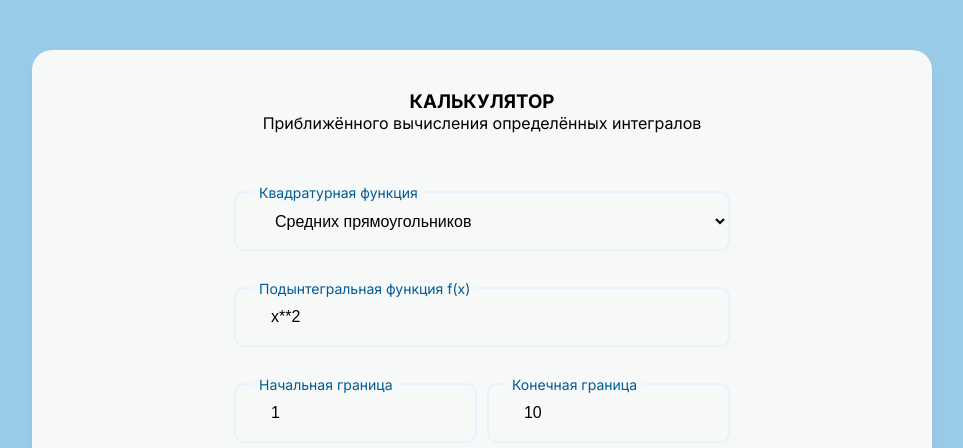
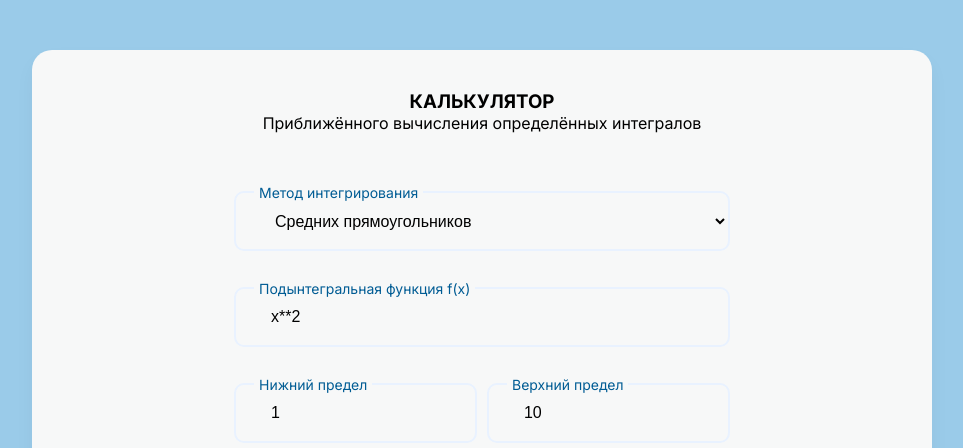
Before and after one commit to Suyukee/define-integral, a React (Create React App) app: page / in a window 1280 px wide. Shown: the top 448 px of the page, without its empty margins (158-1121 px from the left). Built offline with nearby package versions, Linux system fonts and the light colour scheme; the HTML template or start-up script is replaced by a standard one.

Commit message:
Конец проекта, отправляю дипломную работу

```diff
--- a/src/App.js
+++ b/src/App.js
@@ -47,7 +47,7 @@ function App() {
         <form onSubmit={handleSubmit}>
 
           <div className="method">
-            <p>Квадратурная функция</p>
+            <p>Метод интегрирования</p>
             <select
               value={method}
               onChange={(e) => setMethod(e.target.value)}
@@ -73,7 +73,7 @@ function App() {
           <div className="limit">
 
             <div className="limit-a">
-              <p>Начальная граница</p>
+              <p>Нижний предел</p>
               <input
                 type="number"
                 required
@@ -83,7 +83,7 @@ function App() {
             </div>
 
             <div className="limit-b">
-              <p>Конечная граница</p>
+              <p>Верхний предел</p>
               <input
                 type="number"
                 required
```
